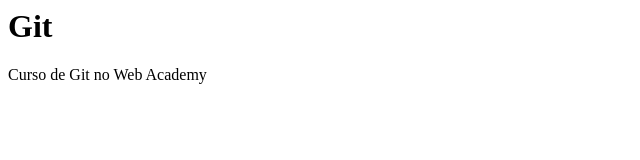
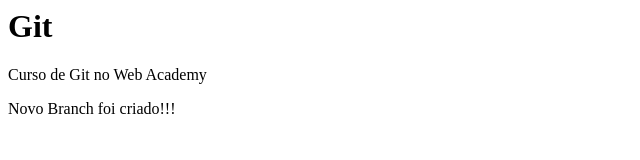
Before and after one commit to Rodrigo-bs/WebAcademy, a plain HTML site: page index.html in a window 1280 px wide. Shown: the whole page, without its empty margins (0-640 px from the left). Drawn offline with Linux system fonts and the light colour scheme.

Commit message:
Novo paragrafo de criação de Branch

```diff
--- a/index.html
+++ b/index.html
@@ -5,5 +5,6 @@
 <body>
     <h1>Git</h1>
     <p>Curso de Git no Web Academy</p>
+    <p>Novo Branch foi criado!!!</p>
 </body>
 </html>
```
